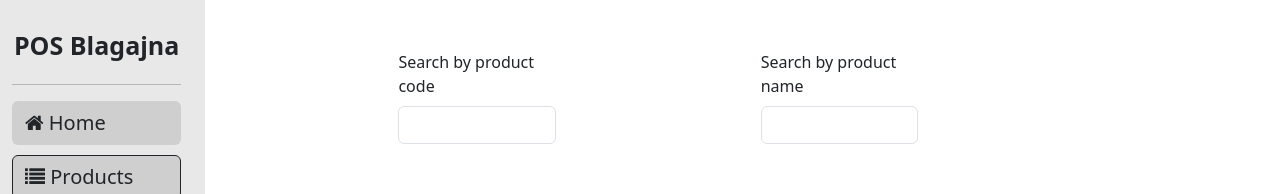
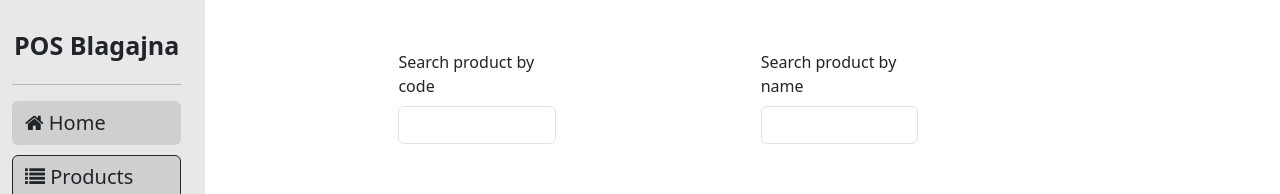
Before and after one commit to StjepanPrgic98/POS-Blagajna-Frontend, an Angular app: page /products in a window 1280 px wide. Shown: the top 194 px of the page. Built offline with nearby package versions, Linux system fonts and the light colour scheme; no server answers.

Commit message:
Search Product by Name and Code

```diff
--- a/src/app/_services/product.service.ts
+++ b/src/app/_services/product.service.ts
@@ -9,10 +9,20 @@ export class ProductService {
 
   constructor(private http: HttpClient) { }
 
-  baseUrl: string = "http://localhost:5000/api/"
+  baseUrl: string = "http://localhost:5000/api/products/"
 
   public GetProducts(): Observable<any>
   {
-    return this.http.get(this.baseUrl + "products")
+    return this.http.get(this.baseUrl)
+  }
+
+  public GetProductsThatContainCode(code: number): Observable<any>
+  {
+    return this.http.get(this.baseUrl + "code/" + code)
+  }
+
+  public GetProductsThatContainName(name: string): Observable<any>
+  {
+    return this.http.get(this.baseUrl + "name/" + name)
   }
 }
--- a/src/app/app.module.ts
+++ b/src/app/app.module.ts
@@ -1,6 +1,7 @@
 import { NgModule } from '@angular/core';
 import { BrowserModule } from '@angular/platform-browser';
 import {HttpClientModule} from "@angular/common/http";
+import { FormsModule } from '@angular/forms';
 
 import { AppRoutingModule } from './app-routing.module';
 import { AppComponent } from './app.component';
@@ -25,6 +26,7 @@ import { MainProductPageComponent } from './products/main-product-page/main-prod
     AppRoutingModule,
     HttpClientModule,
     BrowserAnimationsModule,
+    FormsModule,
     CollapseModule.forRoot()
   ],
   providers: [],
--- a/src/app/products/main-product-page/main-product-page.component.html
+++ b/src/app/products/main-product-page/main-product-page.component.html
@@ -1,17 +1,21 @@
 <div class="row" style="margin-top: 50px;">
   <div class="col-md-2"></div>
   <div class="col-md-2">
-    <div class="form-outline">
-      <label class="form-label" for="typeNumber">Search by product code</label>
-      <input type="number" id="typeNumber" class="form-control" />
-    </div>
+    <form #searchProductByCodeForm="ngForm">
+      <div class="form-group">
+        <label class="form-label" for="typeNumber">Search product by code</label>
+        <input type="number" id="typeNumber" name="productCode" [(ngModel)]="productCode" class="form-control" (input)="SearchProductsThatContainCode()" />
+      </div>
+    </form>
   </div>
   <div class="col-md-2"></div>
   <div class="col-md-2">
-    <div class="form-group">
-      <label class="form-label">Search by product name</label>
-      <input type="text" class="form-control" id="usr">
-    </div>
+    <form #searchProductByNameForm="ngForm">
+      <div class="form-group">
+        <label class="form-label">Search product by name</label>
+        <input type="text" class="form-control" id="usr" name="productName" [(ngModel)]="productName" (input)="SearchProductsThatContainName()">
+      </div>
+    </form>
   </div>
   <div class="col-md-12" style="margin-top: 100px;">
     <table class="table table-hover">
--- a/src/app/products/main-product-page/main-product-page.component.ts
+++ b/src/app/products/main-product-page/main-product-page.component.ts
@@ -11,17 +11,44 @@ export class MainProductPageComponent {
   constructor(private productService: ProductService){}
 
   products: any
+  productCode: number | undefined;
+  productName: string = "";
 
   ngOnInit()
   {
     this.GetProducts()
+    this.productCode = undefined;
   }
 
   GetProducts()
   {
     this.productService.GetProducts().subscribe(
       {
-        next: response => {this.products = response, console.log(response)},
+        next: response => {this.products = response},
+        error: error => console.log(error)
+      })
+  }
+
+  SearchProductsThatContainCode()
+  {
+    this.productName = ""
+    if(this.productCode == undefined ||this.productCode <= 0 || this.productCode == null){this.GetProducts(); return}
+
+    this.productService.GetProductsThatContainCode(this.productCode).subscribe(
+      {
+        next: response => {this.products = response},
+        error: error => console.log(error)
+      })
+  }
+
+  SearchProductsThatContainName()
+  {
+    this.productCode = undefined
+    if(this.productName == ""){this.GetProducts(); return;}
+
+    this.productService.GetProductsThatContainName(this.productName).subscribe(
+      {
+        next: response => {this.products = response},
         error: error => console.log(error)
       })
   }
```
